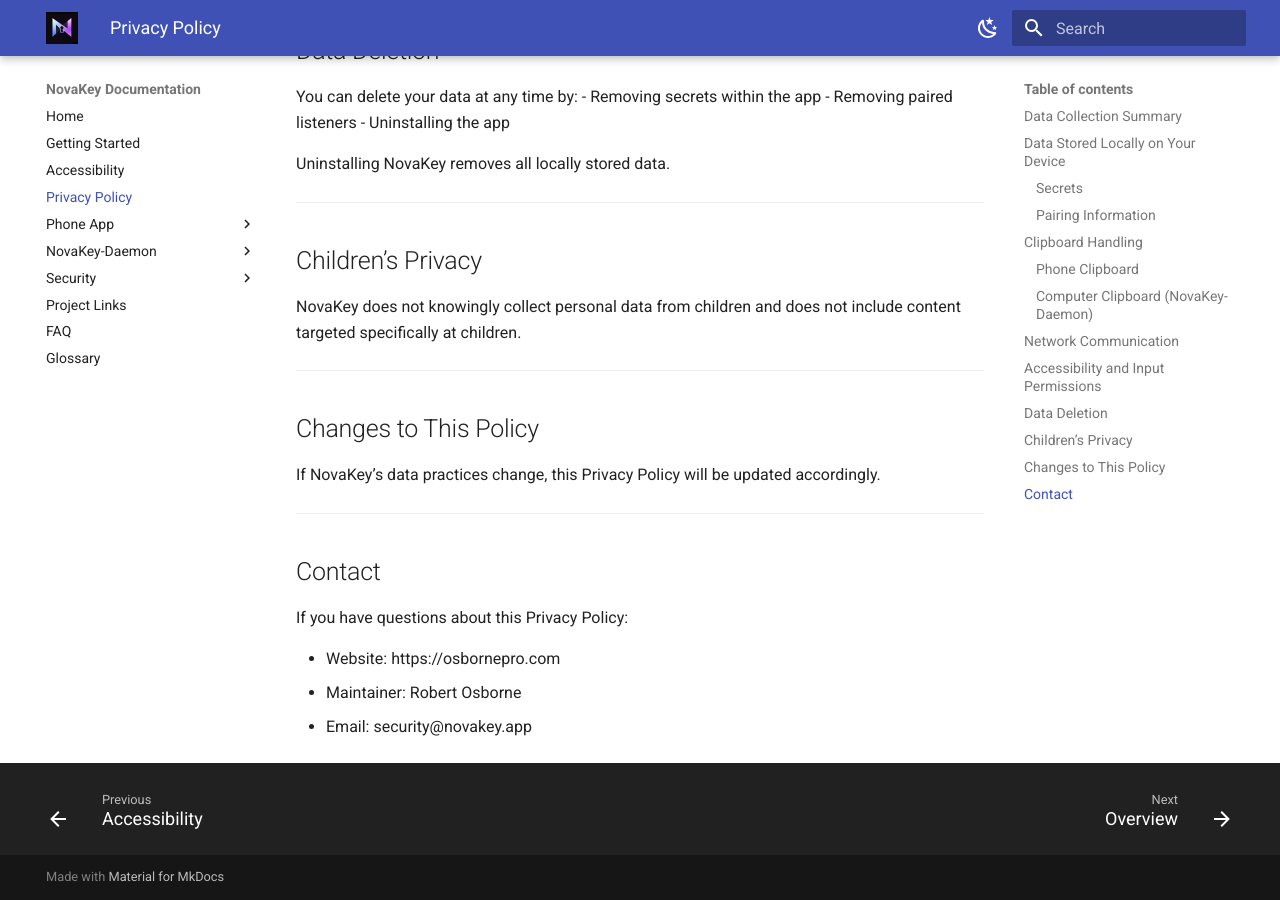
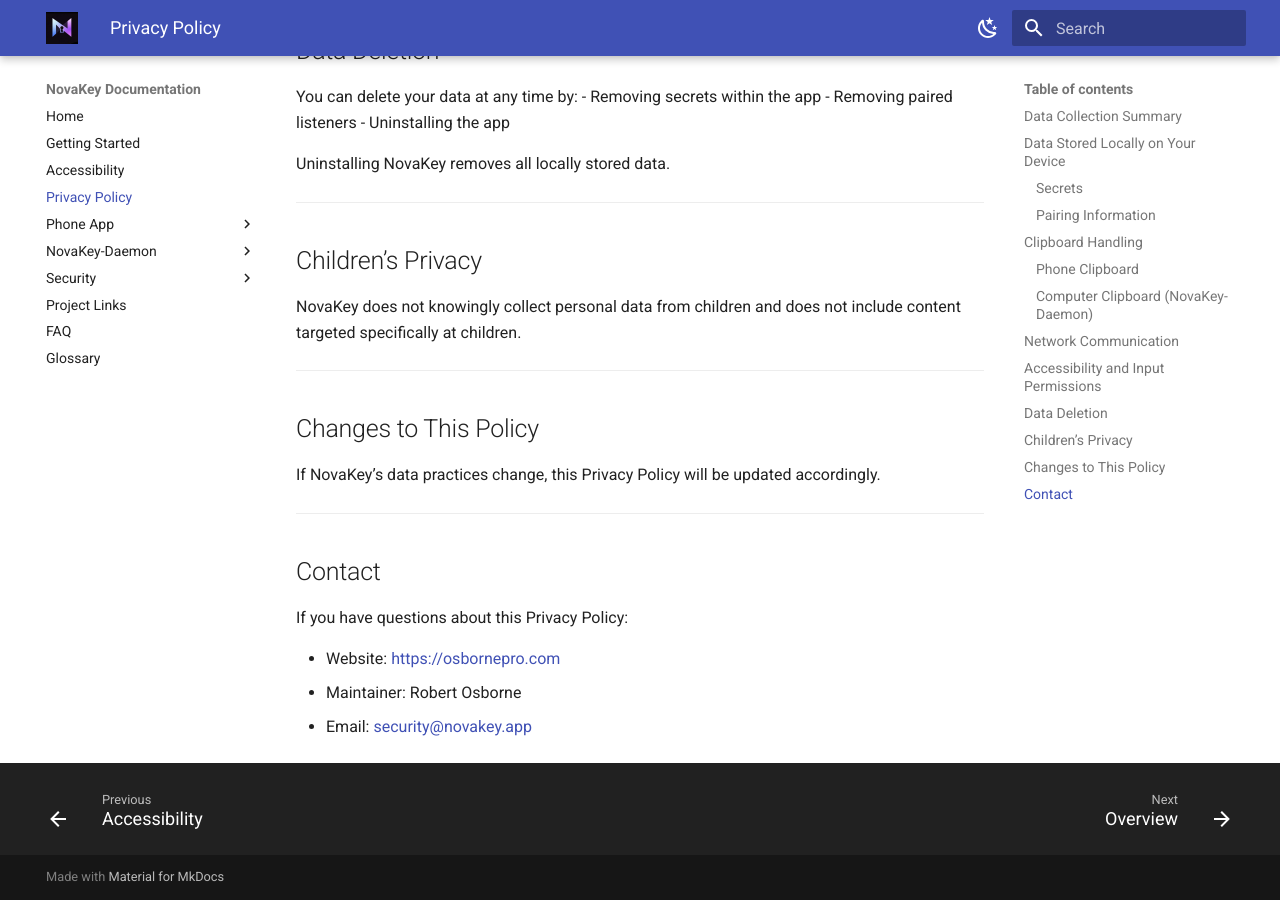
Before and after one commit to OsbornePro/NovaKey-Daemon, an MkDocs documentation site: the page built from docs/privacy.md, in a window 1280 px wide and 900 px high, scrolled down 1882 px. Built offline with MkDocs 1.6.1 and Material for MkDocs 9.7.7, drawn with Linux system fonts in a browser that asks for light colours; part of the change alters nothing that is shown.

```diff
--- a/docs/privacy.md
+++ b/docs/privacy.md
@@ -104,6 +104,6 @@ If NovaKey’s data practices change, this Privacy Policy will be updated accord
 
 If you have questions about this Privacy Policy:
 
-- Website: https://osbornepro.com
+- Website: [https://osbornepro.com](https://osbornepro.com)
 - Maintainer: Robert Osborne
-- Email: security@novakey.app
+- Email: [security@novakey.app](mailto:security@novakey.app)
```
